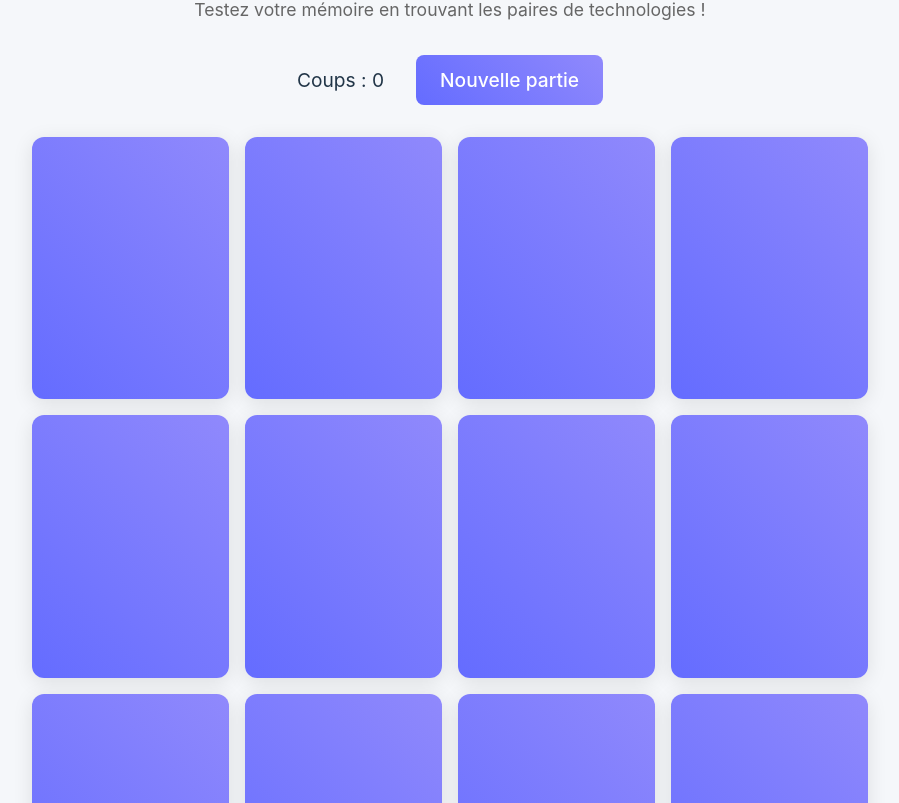
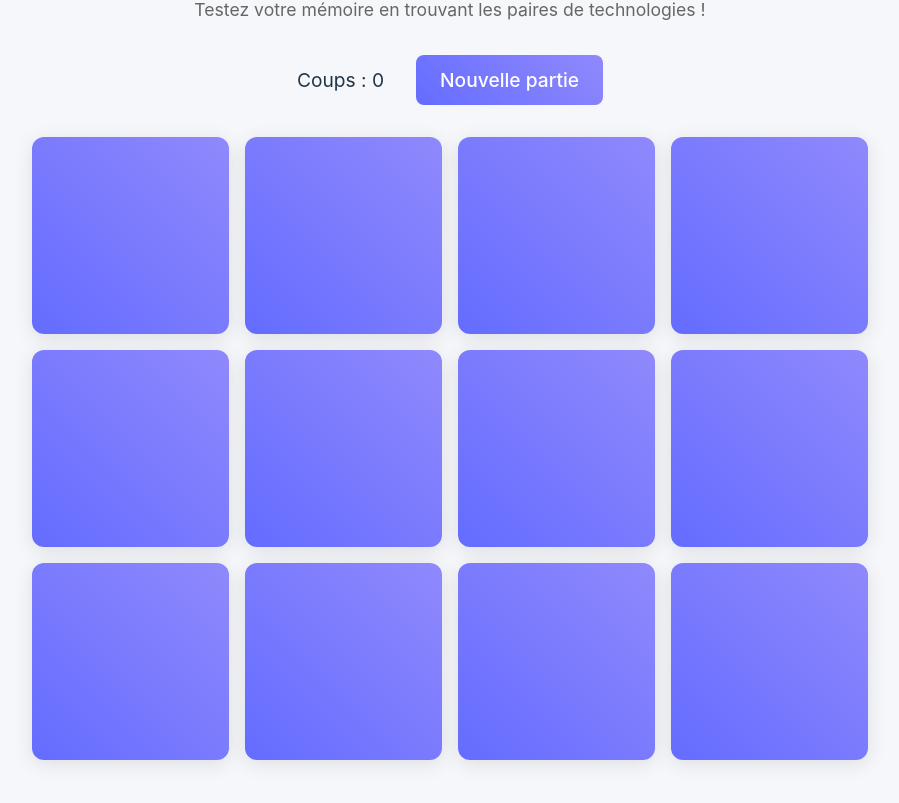
Before and after one commit to Bernard-VERA/Portfolio2, a React (Vite) app: page / in a window 1280 px wide. Shown: the part 7217-8020 px from the top of the page, without its empty margins (190-1089 px from the left). Built offline with nearby package versions, Linux system fonts and the light colour scheme.

Commit message:
Ajustement du jeu en format mobile

```diff
--- a/src/styles/MemoryGame.css
+++ b/src/styles/MemoryGame.css
@@ -44,7 +44,7 @@
   }
 
   .card {
-    aspect-ratio: 3/4;
+    aspect-ratio: 4/4;
     cursor: pointer;
     position: relative;
     transform-style: preserve-3d;
@@ -143,6 +143,11 @@
   @media (max-width: 480px) {
     .cards-grid {
       grid-template-columns: repeat(2, 1fr);
+      gap: 0.8rem;
+    }
+
+    .card {
+      aspect-ratio: 4/2;
     }
 
     .game-stats {
```
